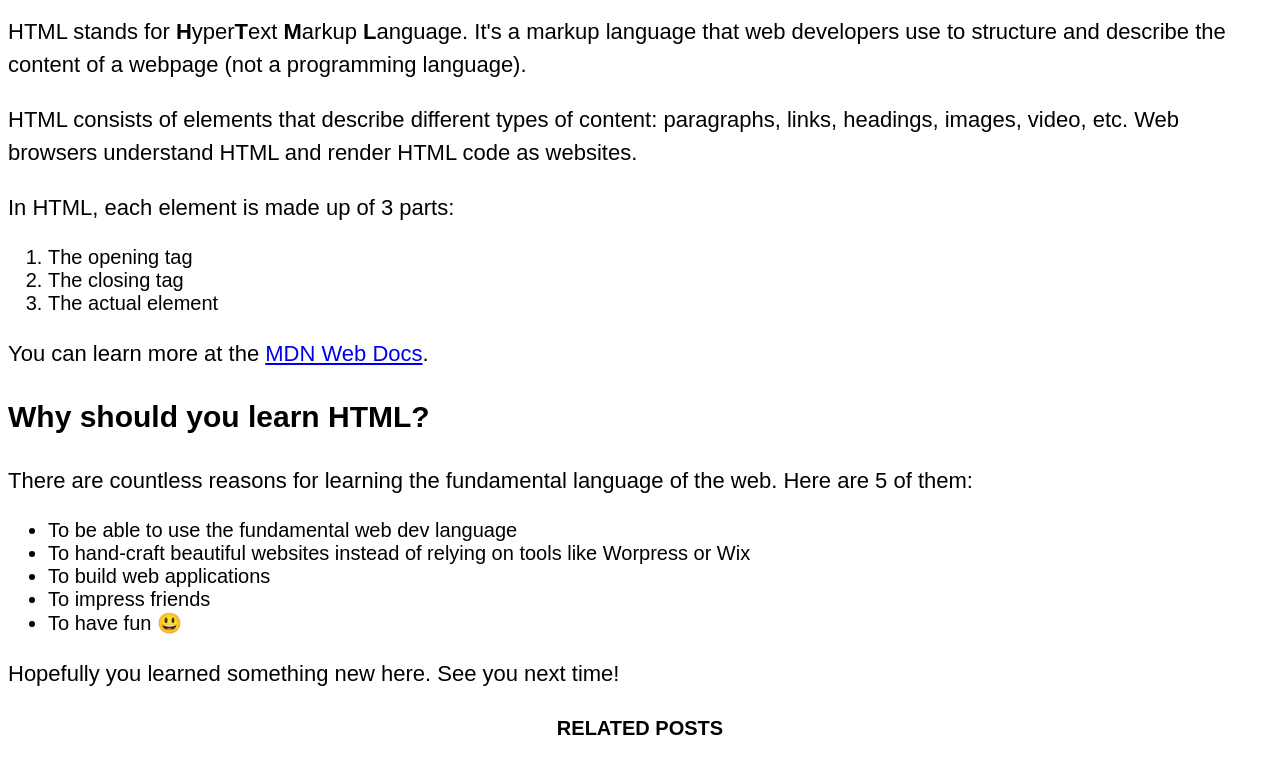
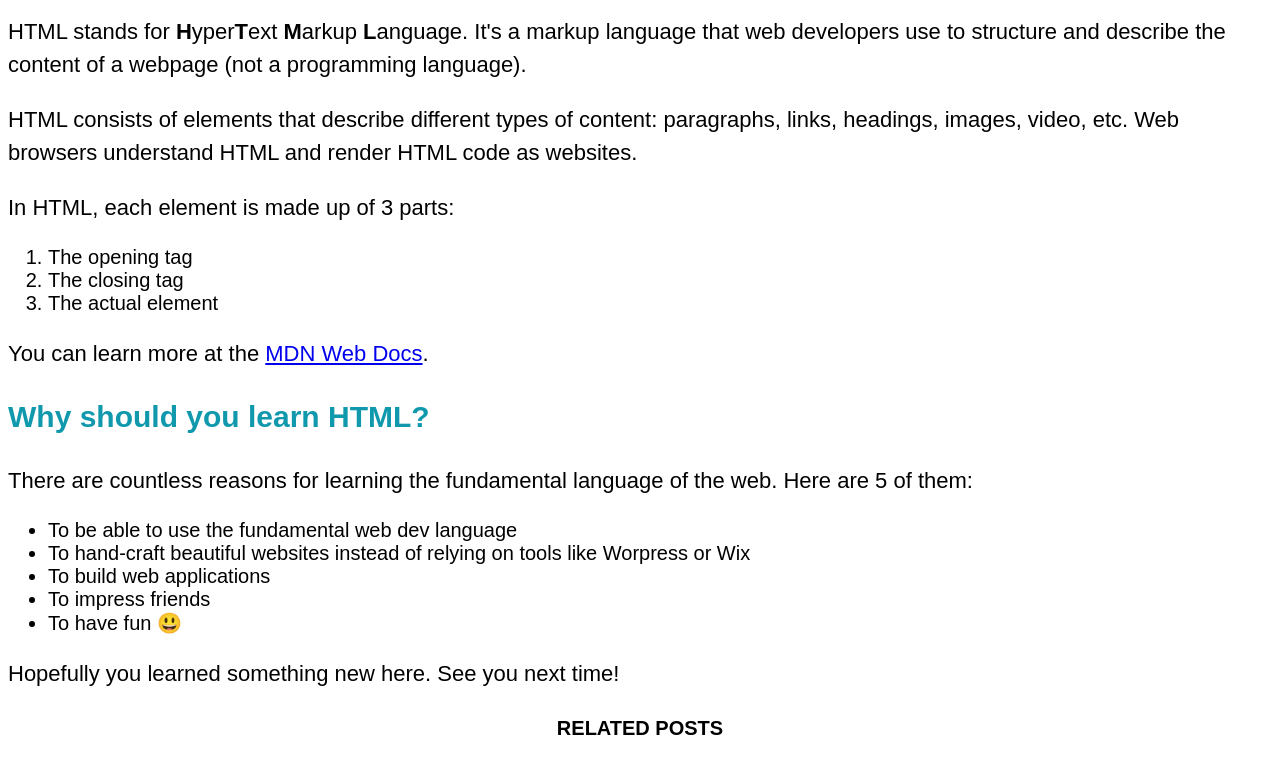
Before and after one commit to BharatBhushan99/blog-post, a plain HTML site: page index.html in a window 1280 px wide. Shown: the part 530-1293 px from the top of the page. Drawn offline with Linux system fonts and the light colour scheme.

Commit message:
Added color to h1, h2 and h3 elements

```diff
--- a/style.css
+++ b/style.css
@@ -1,11 +1,16 @@
 h1, h2, h3, h4, p, li {
 	font-family: sans-serif;
+}
+
+h1, h2, h3 {
+	color: #1098AD;
 }
 
 h1 {
 	font-size: 26px;
 	text-transform: uppercase;
 	font-style: italic;
+
 }
 
 h2 {
```
